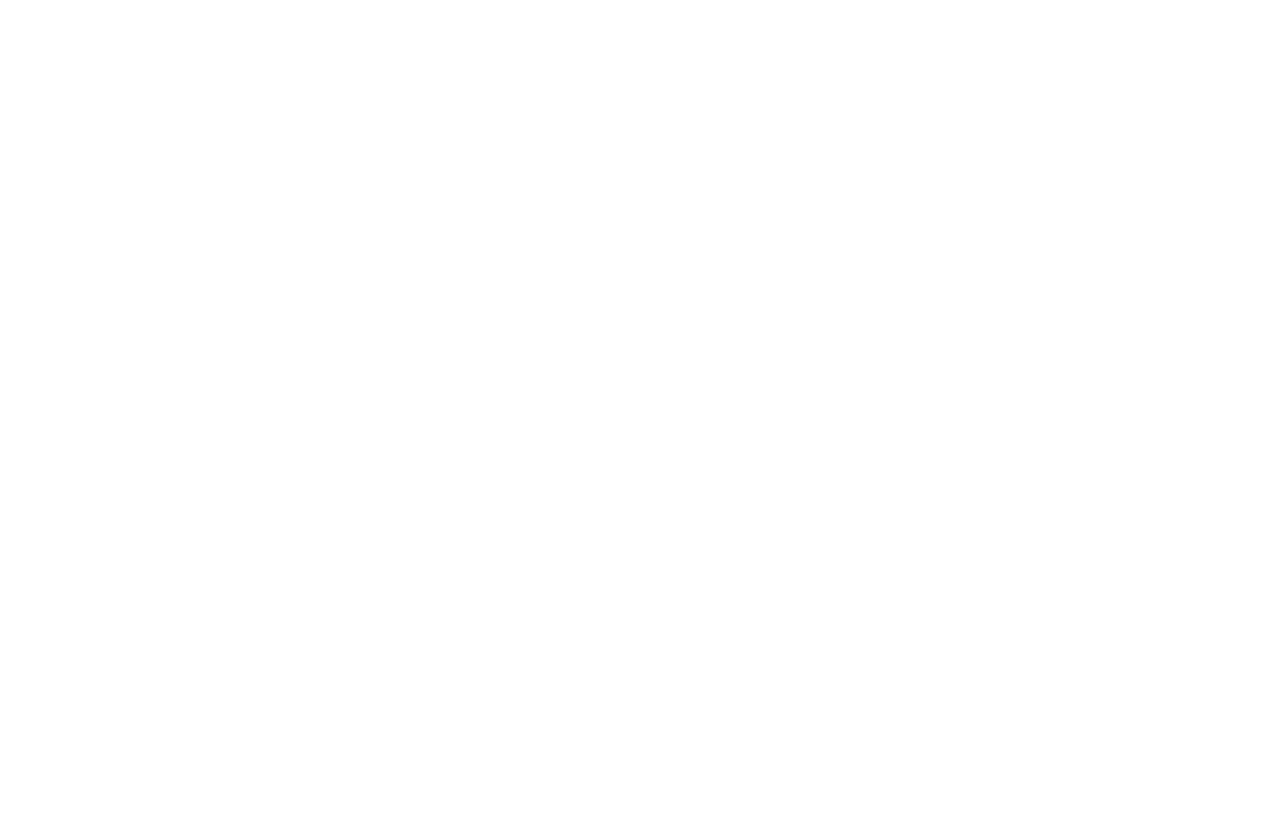
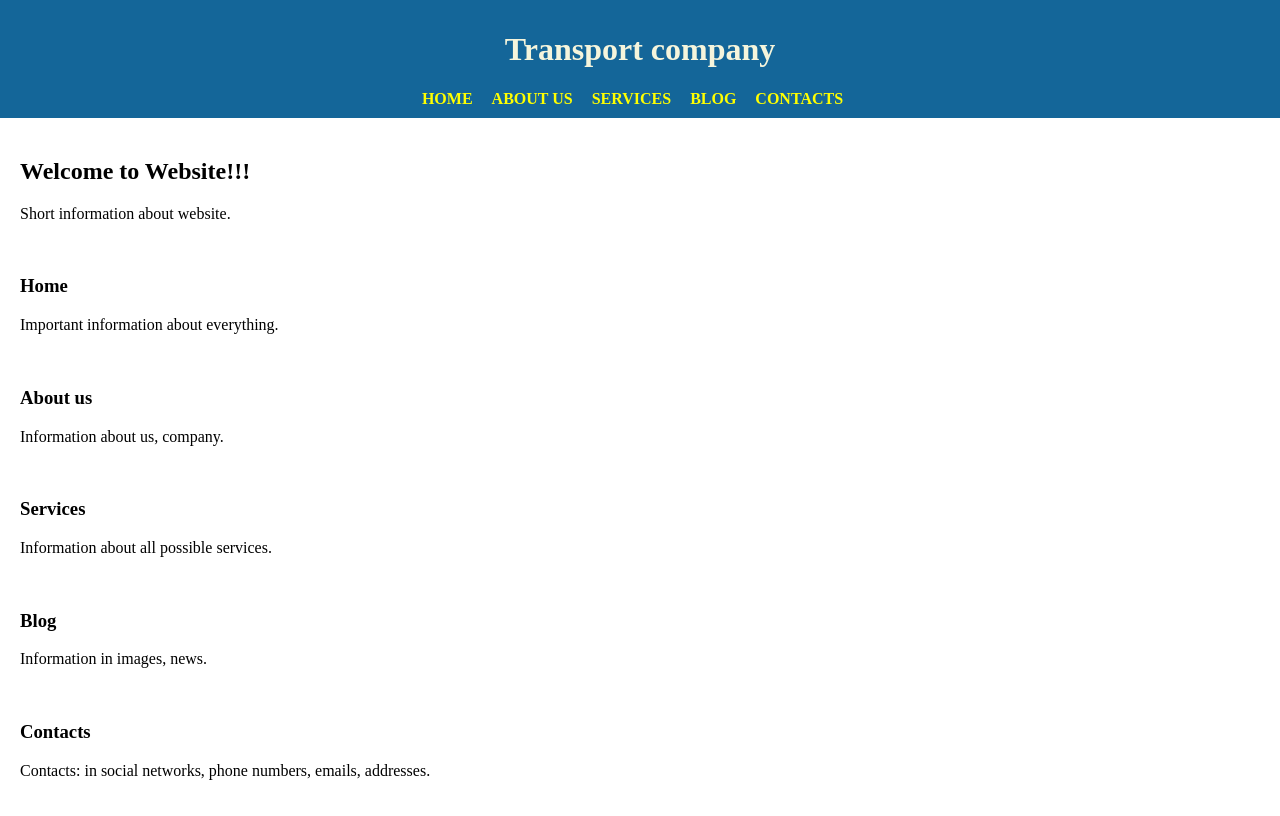
Before and after one commit to OlegKrol24/Test_repository, a plain HTML site: page index.html in a window 1280 px wide. Drawn offline with Linux system fonts and the light colour scheme.

Commit message:
Website_company

```diff
--- a/index.html
+++ b/index.html
@@ -4,8 +4,43 @@
     <meta charset="UTF-8">
     <meta name="viewport" content="width=device-width, initial-scale=1.0">
     <title>Document</title>
+    <link rel="stylesheet" href="style.css">
 </head>
 <body>
+    <header>
+        <h1>Transport company</h1>
+        <nav>
+            <a href="#home">Home</a>
+            <a href="#about">About us</a>
+            <a href="#services">Services</a>
+            <a href="#blog">Blog</a>
+            <a href="#contacts">Contacts</a>
+        </nav>
+    </header>
 
+    <main>
+        <h2>Welcome to Website!!!</h2>
+        <p>Short information about website.</p><br>
+        <section id="home">
+            <h3>Home</h3>
+            <p>Important information about everything.</p><br>
+        </section>
+        <section id="about">
+            <h3>About us</h3>
+            <p>Information about us, company.</p><br>
+        </section>
+        <section id="services">
+            <h3>Services</h3>
+            <p>Information about all possible services.</p><br>
+        </section>
+        <section id="blog">
+            <h3>Blog</h3>
+            <p>Information in images, news.</p><br>
+        </section>
+        <section id="contacts">
+            <h3>Contacts</h3>
+            <p>Contacts: in social networks, phone numbers, emails, addresses.</p>
+        </section>
+    </main>
 </body>
 </html>
--- /dev/null
+++ b/style.css
@@ -0,0 +1,32 @@
+body {
+    font-family: 'Times New Roman', Times, serif;
+    margin: 0;
+    padding: 0;
+}
+
+header {
+    text-align: center;
+    background: #146699;
+    color: beige;
+    padding: 10px 20px;
+}
+
+nav {
+    margin-top: 10px;
+}
+
+nav a {
+    text-transform: uppercase;
+    color: yellow;
+    text-decoration: none;
+    margin-right: 15px;
+    font-weight: bold;
+}
+
+nav a::hover {
+    text-decoration: underline;
+}
+
+main {
+    padding: 20px;
+}
```
